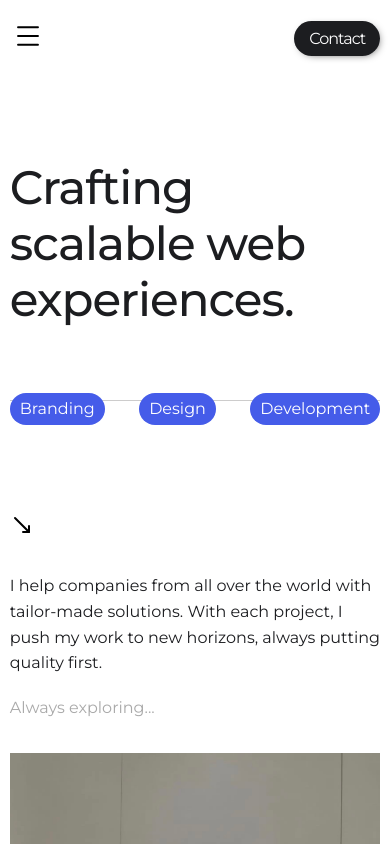
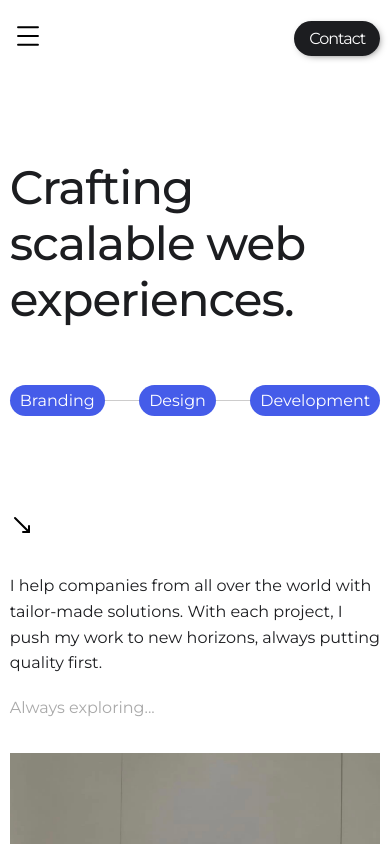
Before and after one commit to guristacks/Guri-Ghumaan, a React (Vite) app: page /about in a window 390 px wide. Shown: the top 844 px of the page. Built offline with nearby package versions, Linux system fonts and the light colour scheme.

Commit message:
Adjust positioning of TopBtm element for improved layout on small screens

```diff
--- a/src/Components/About-Page/AboutFirst-Section/AboutTop.module.css
+++ b/src/Components/About-Page/AboutFirst-Section/AboutTop.module.css
@@ -105,7 +105,7 @@ h2 {
     margin-bottom: 40px;
   }
   .TopBtm {
-    bottom: -9%;
+    bottom: -10%;
   }
 }
 
@@ -119,6 +119,6 @@ h2 {
     letter-spacing: -1px;
   }
   .TopBtm {
-    bottom: -10%;
+    bottom: -6.5%;
   }
 }
```
